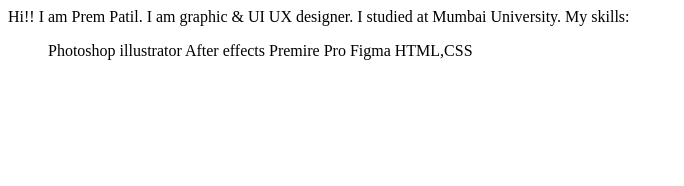
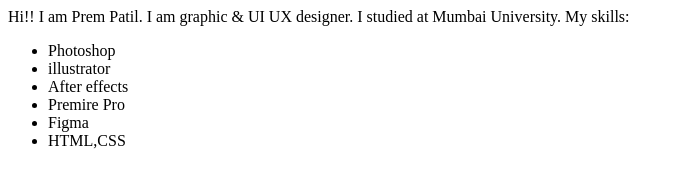
Before and after one commit to patilprem/prem-patil-site, a plain HTML site: page index.html in a window 1280 px wide. Shown: the whole page, without its empty margins (0-684 px from the left). Drawn offline with Linux system fonts and the light colour scheme.

Commit message:
Update index.html

```diff
--- a/index.html
+++ b/index.html
@@ -14,12 +14,12 @@
 
     My skills:
     <ul>
-    Photoshop
-    illustrator
-    After effects
-    Premire Pro
-    Figma
-    HTML,CSS
+        <li>Photoshop</li>
+        <li>illustrator</li>
+        <li>After effects</li>
+        <li>Premire Pro</li>
+        <li>Figma</li>
+        <li>HTML,CSS</li>
     </ul>
 </body>
 </html>
```
